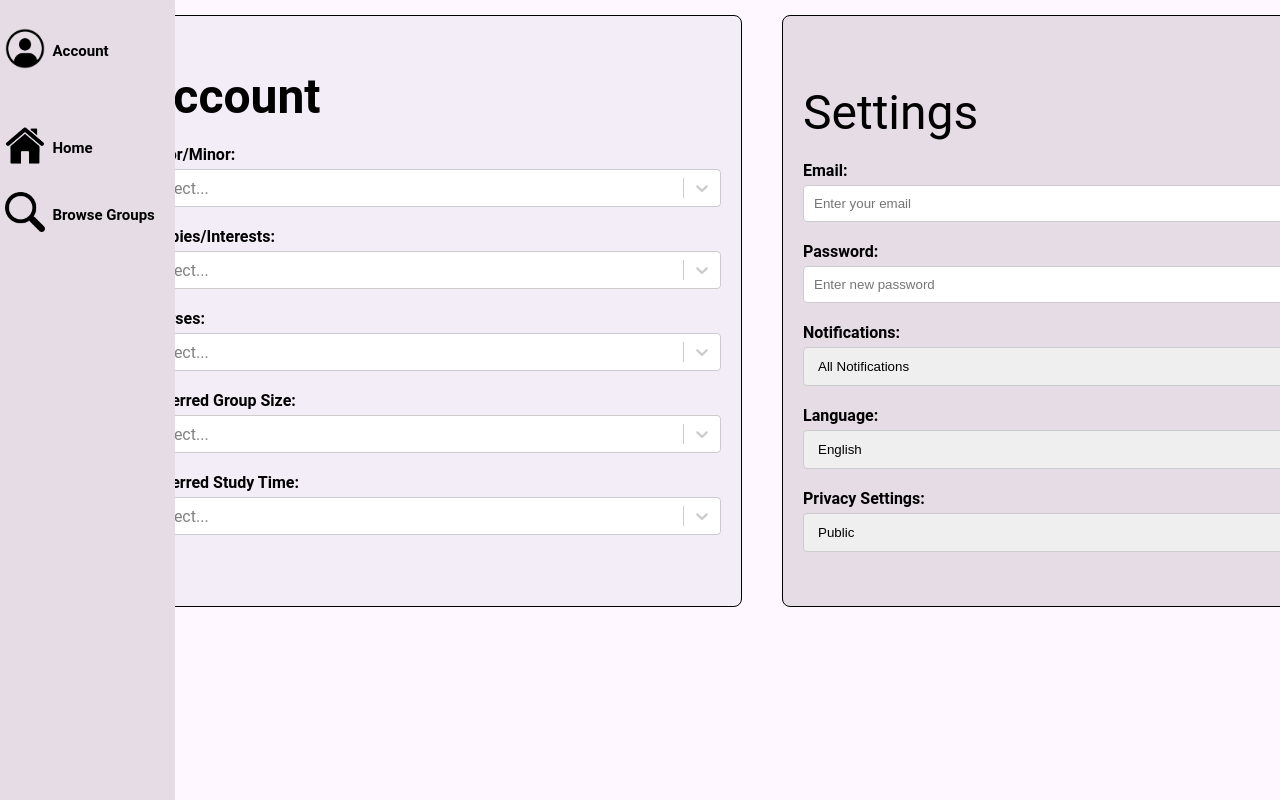
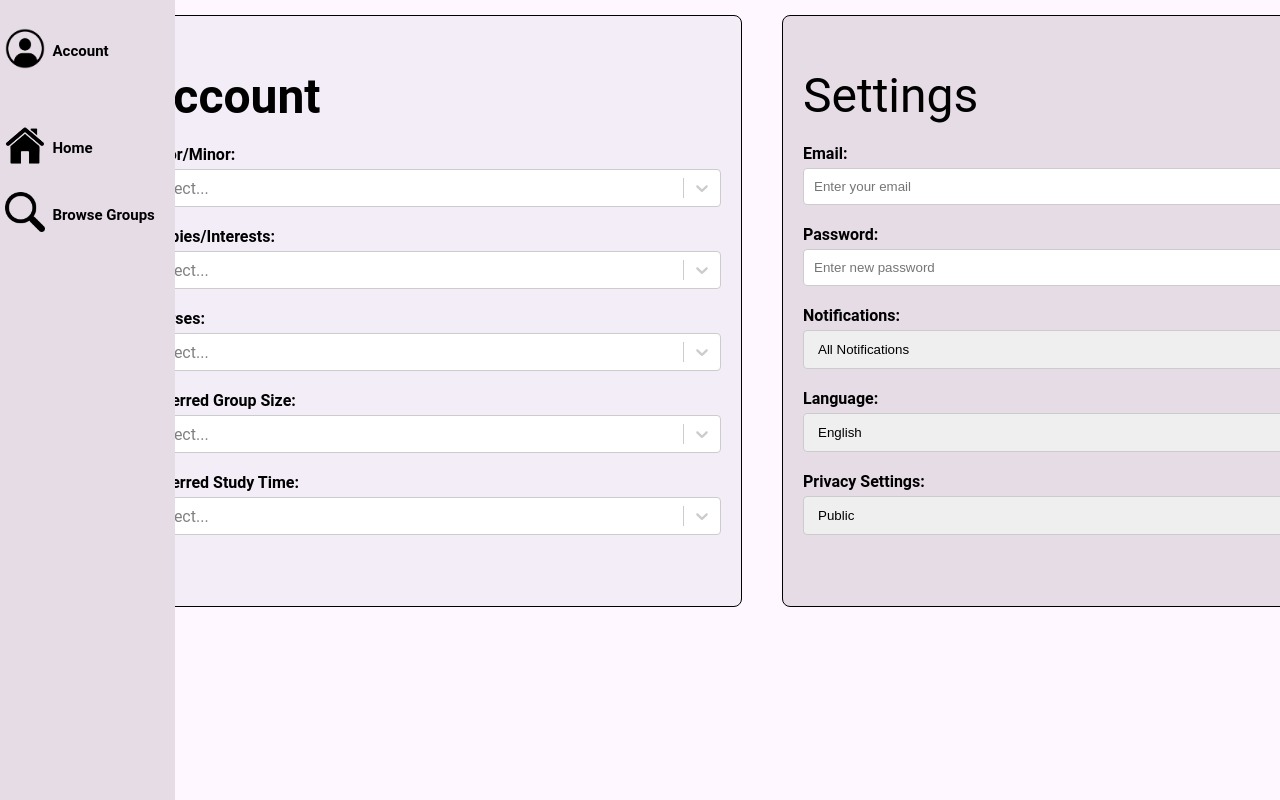
Before and after one commit to hughmathimati/TerpMatchGroup, a React (Vite) app: page /account in a window 1280 px wide. Shown: the top 800 px of the page. Built offline with nearby package versions, Linux system fonts and the light colour scheme.

Commit message:
Changed setting margin-top

```diff
--- a/src/Account/Account.css
+++ b/src/Account/Account.css
@@ -32,6 +32,7 @@ h3 {
   font-size: 48px;
   font-weight: normal;
   text-align: left;
+  margin-top: 31px;
   margin-bottom: 20px;
 }
 .form-group {
```
